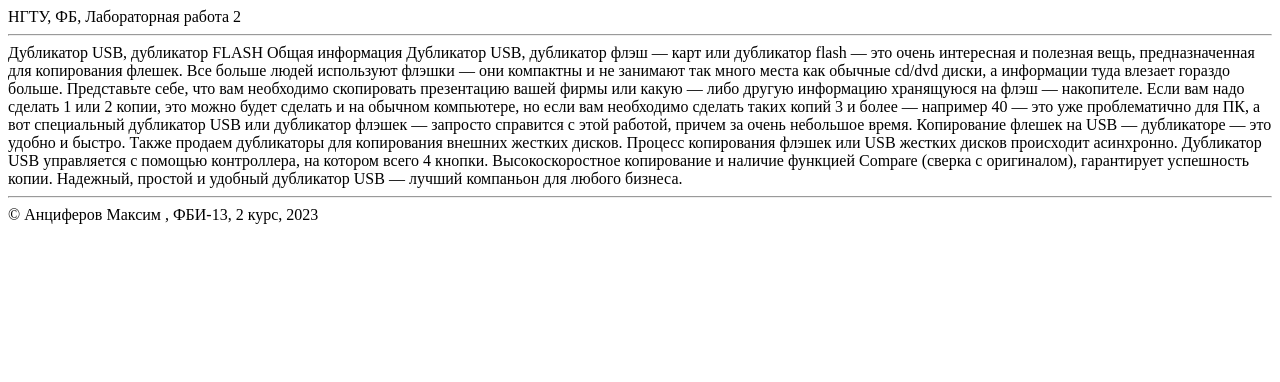
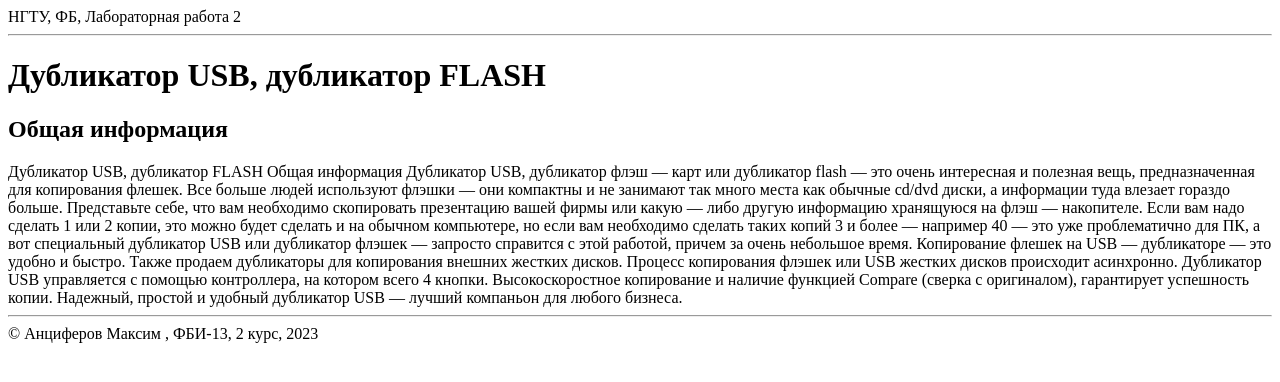
Before and after one commit to maks13nsk/web-programming-labs, a plain HTML site: page lab2.html in a window 1280 px wide. Drawn offline with Linux system fonts and the light colour scheme.

Commit message:
USB-Дубликатор-2

```diff
--- a/lab2.html
+++ b/lab2.html
@@ -12,6 +12,11 @@
         </header>
 
         <main>
+            <h1>Дубликатор USB, дубликатор FLASH</h1>
+
+            <h2>Общая информация</h2>
+
+            <div>
                 Дубликатор USB, дубликатор FLASH
                 Общая информация
                 Дубликатор USB, дубликатор флэш &mdash; карт или дубликатор flash &mdash; это
@@ -34,6 +39,7 @@
                 копирование и наличие функцией Compare (сверка с оригиналом),
                 гарантирует успешность копии. Надежный, простой и удобный
                 дубликатор USB &mdash; лучший компаньон для любого бизнеса.
+            </div>
         </main>
 
 
```
